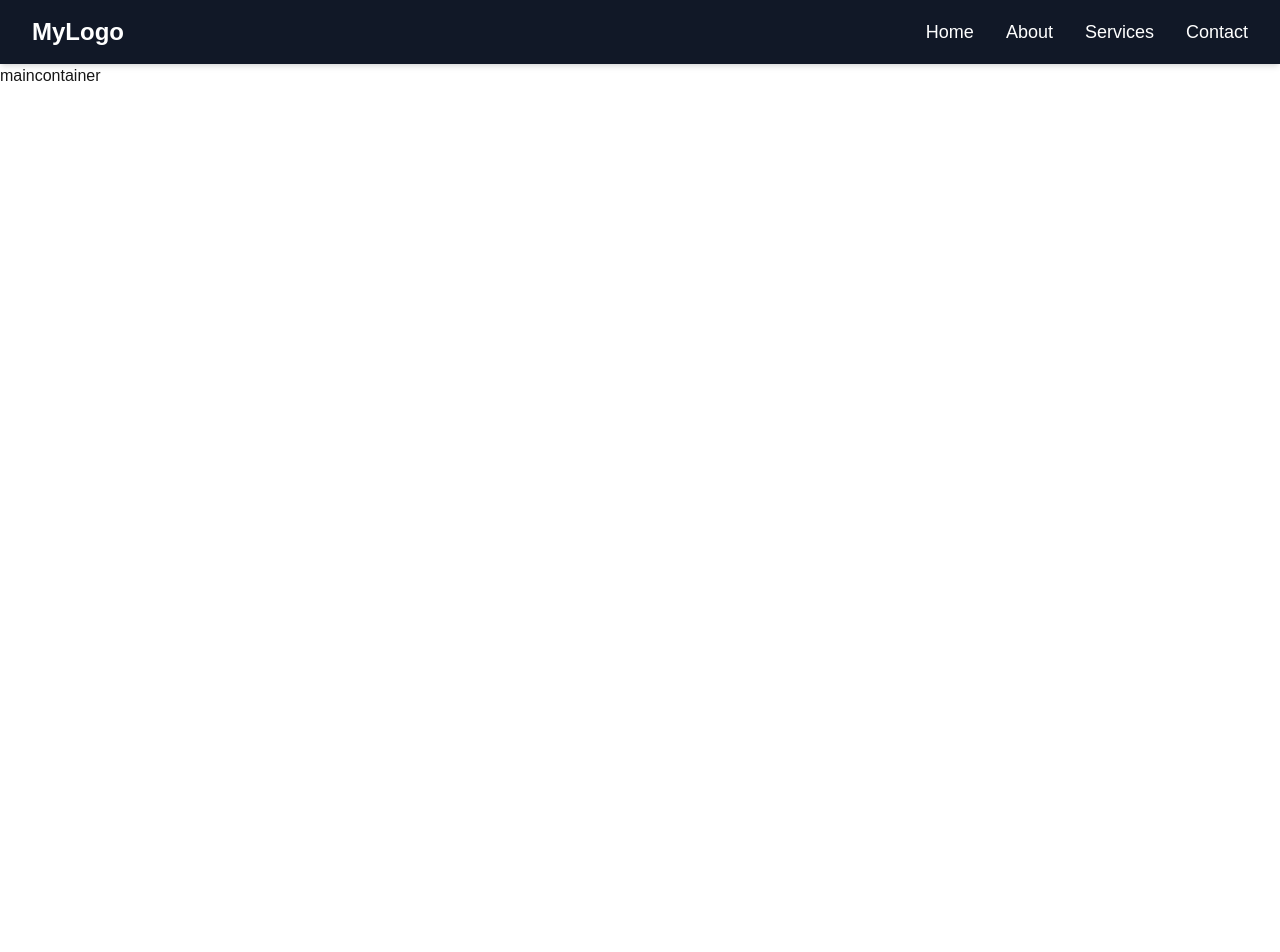
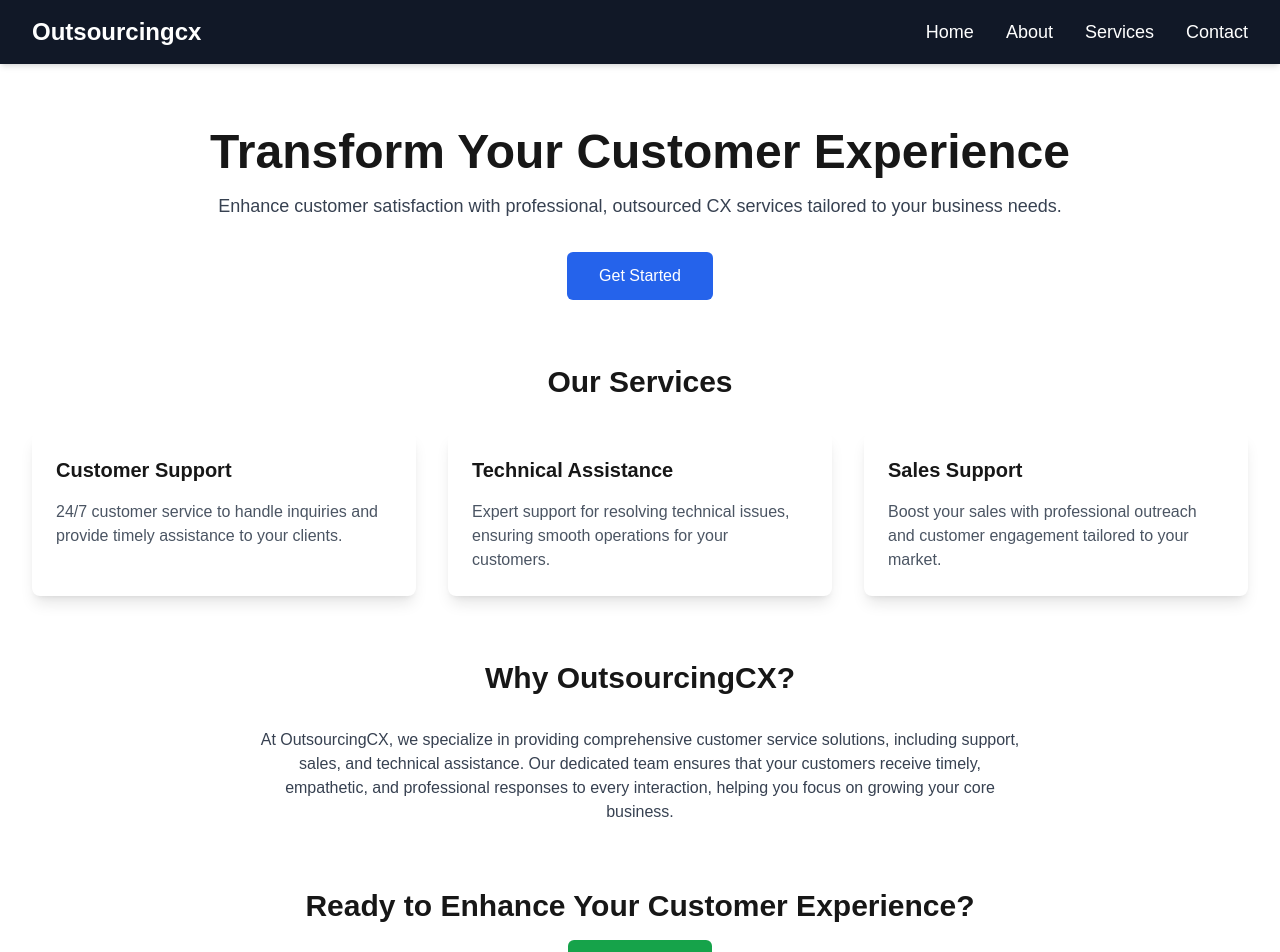
Before and after one commit to fidsolit/outsourcingcx, a Next.js app: page / in a window 1280 px wide. Shown: the top 952 px of the page. Before the commit the page ends 800 px from the top, so only its background shows below. Built offline with nearby package versions, Linux system fonts and the light colour scheme.

Commit message:
added home page  and modified navbar

```diff
--- a/app/components/navbar.tsx
+++ b/app/components/navbar.tsx
@@ -59,7 +59,7 @@ const Navbar: React.FC = () => {
       {/* Logo */}
       <div className="text-2xl font-bold">
         <Link href="/" className="hover:text-blue-400 transition-colors">
-          MyLogo
+          Outsourcingcx
         </Link>
       </div>
 
--- a/app/page.tsx
+++ b/app/page.tsx
@@ -1,5 +1,111 @@
-import Image from "next/image";
+"use client";
+import { motion } from "framer-motion";
+import Link from "next/link";
 
 export default function Home() {
-  return <div>maincontainer</div>;
+  return (
+    <div className="container mx-auto py-16 px-8">
+      {/* Hero Section */}
+      <section className="text-center mb-16">
+        <motion.h1
+          className="text-5xl font-bold mb-4"
+          initial={{ opacity: 0, y: -50 }}
+          animate={{ opacity: 1, y: 0 }}
+          transition={{ duration: 0.5 }}
+        >
+          Transform Your Customer Experience
+        </motion.h1>
+        <motion.p
+          className="text-lg text-gray-700 mb-8"
+          initial={{ opacity: 0 }}
+          animate={{ opacity: 1 }}
+          transition={{ duration: 0.5, delay: 0.3 }}
+        >
+          Enhance customer satisfaction with professional, outsourced CX
+          services tailored to your business needs.
+        </motion.p>
+        <Link href="/contact">
+          <motion.button
+            className="px-8 py-3 bg-blue-600 text-white rounded-md hover:bg-blue-700 transition"
+            whileHover={{ scale: 1.05 }}
+            whileTap={{ scale: 0.95 }}
+          >
+            Get Started
+          </motion.button>
+        </Link>
+      </section>
+
+      {/* Services Section */}
+      <section className="mb-16">
+        <h2 className="text-3xl font-bold text-center mb-8">Our Services</h2>
+        <div className="grid md:grid-cols-3 gap-8">
+          {services.map((service, index) => (
+            <motion.div
+              key={index}
+              className="p-6 bg-white rounded-lg shadow-lg hover:shadow-xl transition"
+              initial={{ opacity: 0, y: 20 }}
+              animate={{ opacity: 1, y: 0 }}
+              transition={{ duration: 0.3, delay: index * 0.1 }}
+            >
+              <h3 className="text-xl font-semibold mb-4">{service.title}</h3>
+              <p className="text-gray-600">{service.description}</p>
+            </motion.div>
+          ))}
+        </div>
+      </section>
+
+      {/* About Section */}
+      <section className="mb-16">
+        <h2 className="text-3xl font-bold text-center mb-8">
+          Why OutsourcingCX?
+        </h2>
+        <p className="text-center text-gray-700 max-w-3xl mx-auto">
+          At OutsourcingCX, we specialize in providing comprehensive customer
+          service solutions, including support, sales, and technical assistance.
+          Our dedicated team ensures that your customers receive timely,
+          empathetic, and professional responses to every interaction, helping
+          you focus on growing your core business.
+        </p>
+      </section>
+
+      {/* Call-to-Action Section */}
+      <section className="text-center">
+        <motion.h2
+          className="text-3xl font-bold mb-4"
+          initial={{ opacity: 0 }}
+          animate={{ opacity: 1 }}
+          transition={{ duration: 0.5 }}
+        >
+          Ready to Enhance Your Customer Experience?
+        </motion.h2>
+        <Link href="/contact">
+          <motion.button
+            className="px-8 py-3 bg-green-600 text-white rounded-md hover:bg-green-700 transition"
+            whileHover={{ scale: 1.05 }}
+            whileTap={{ scale: 0.95 }}
+          >
+            Contact Us
+          </motion.button>
+        </Link>
+      </section>
+    </div>
+  );
 }
+
+const services = [
+  {
+    title: "Customer Support",
+    description:
+      "24/7 customer service to handle inquiries and provide timely assistance to your clients.",
+  },
+  {
+    title: "Technical Assistance",
+    description:
+      "Expert support for resolving technical issues, ensuring smooth operations for your customers.",
+  },
+  {
+    title: "Sales Support",
+    description:
+      "Boost your sales with professional outreach and customer engagement tailored to your market.",
+  },
+];
```
